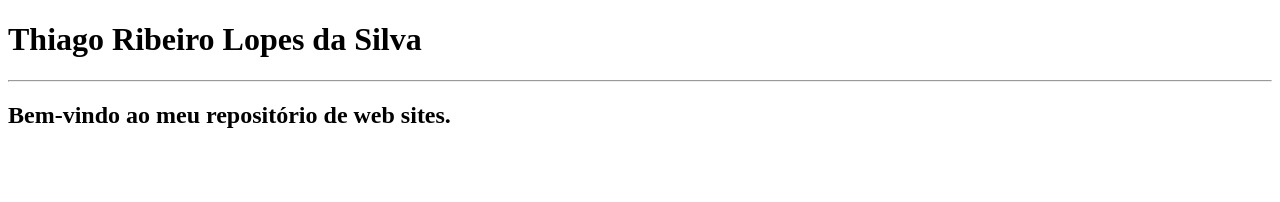
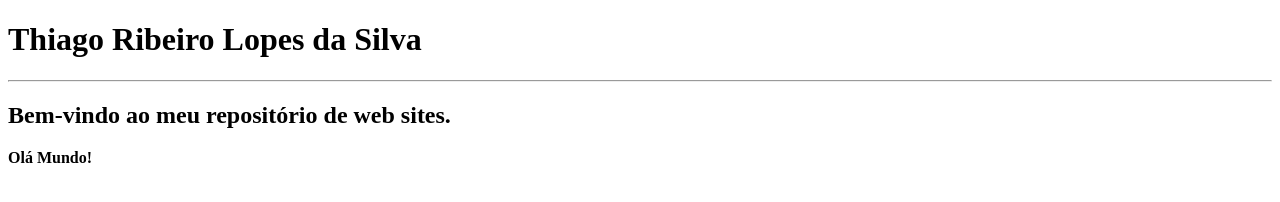
Before and after one commit to thiagoribeiro2003/thiagoribeiro2003.github.io, a plain HTML site: page index.html in a window 1280 px wide. Drawn offline with Linux system fonts and the light colour scheme.

Commit message:
Página index.html
Inserida a frase "Olá Mundo!"

```diff
--- a/index.html
+++ b/index.html
@@ -10,5 +10,6 @@
     <h1>Thiago Ribeiro Lopes da Silva</h1>
     <hr>
     <h2>Bem-vindo ao meu repositório de web sites.</h2>
+    <p><strong>Olá Mundo!</strong></p>
 </body>
 </html>
```
